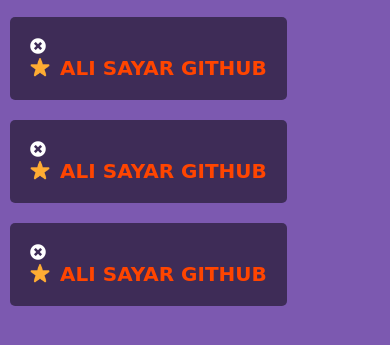
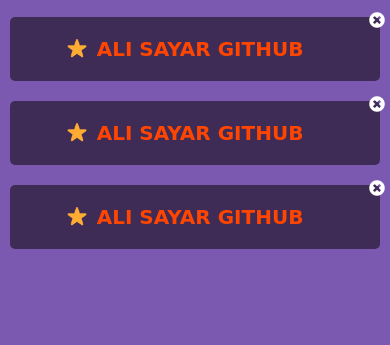
Before and after one commit to asyr01/bookmarkManager, a plain HTML site: page index.html in a window 390 px wide. Shown: the part 139-484 px from the top of the page. Drawn offline with Linux system fonts and the light colour scheme; a web font is replaced by a local one.

Commit message:
close button positioned at the top-right corner with absolute positioning

```diff
--- a/style.css
+++ b/style.css
@@ -41,6 +41,7 @@ h1:hover {
 }
 
 .item {
+  position: relative;
   background: rgba(0, 0, 0, 0.5);
   color: #fff;
   border-radius: var(--border-radius);
@@ -69,6 +70,20 @@ h1:hover {
   border-bottom: dashed 3px orangered;
 }
 
+.fa-times-circle {
+  margin: 0;
+  position: absolute;
+  top: -5px;
+  right: -5px;
+  float: right;
+  cursor: pointer;
+  z-index: 2;
+}
+
+.name {
+  margin-right: 20px;
+}
+
 .name img {
   height: 20px;
   width: 20px;
@@ -76,3 +91,11 @@ h1:hover {
   margin-right: 5px;
   margin-bottom: 2px;
 }
+
+/* Media Query: Large-Smartphones */
+@media screen and (max-width: 600px) {
+  .container {
+    flex-direction: column;
+    text-align: center;
+  }
+}
```
